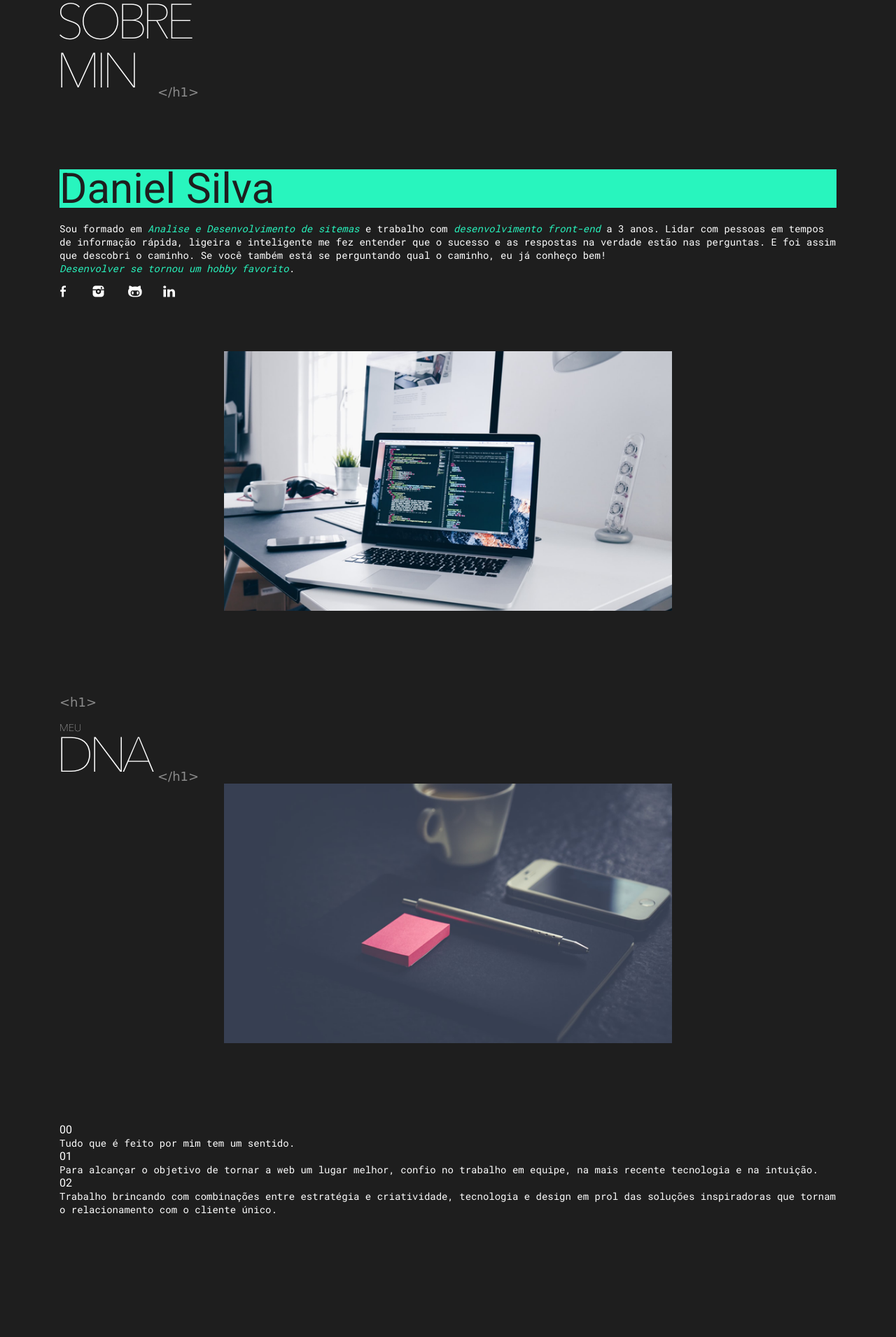
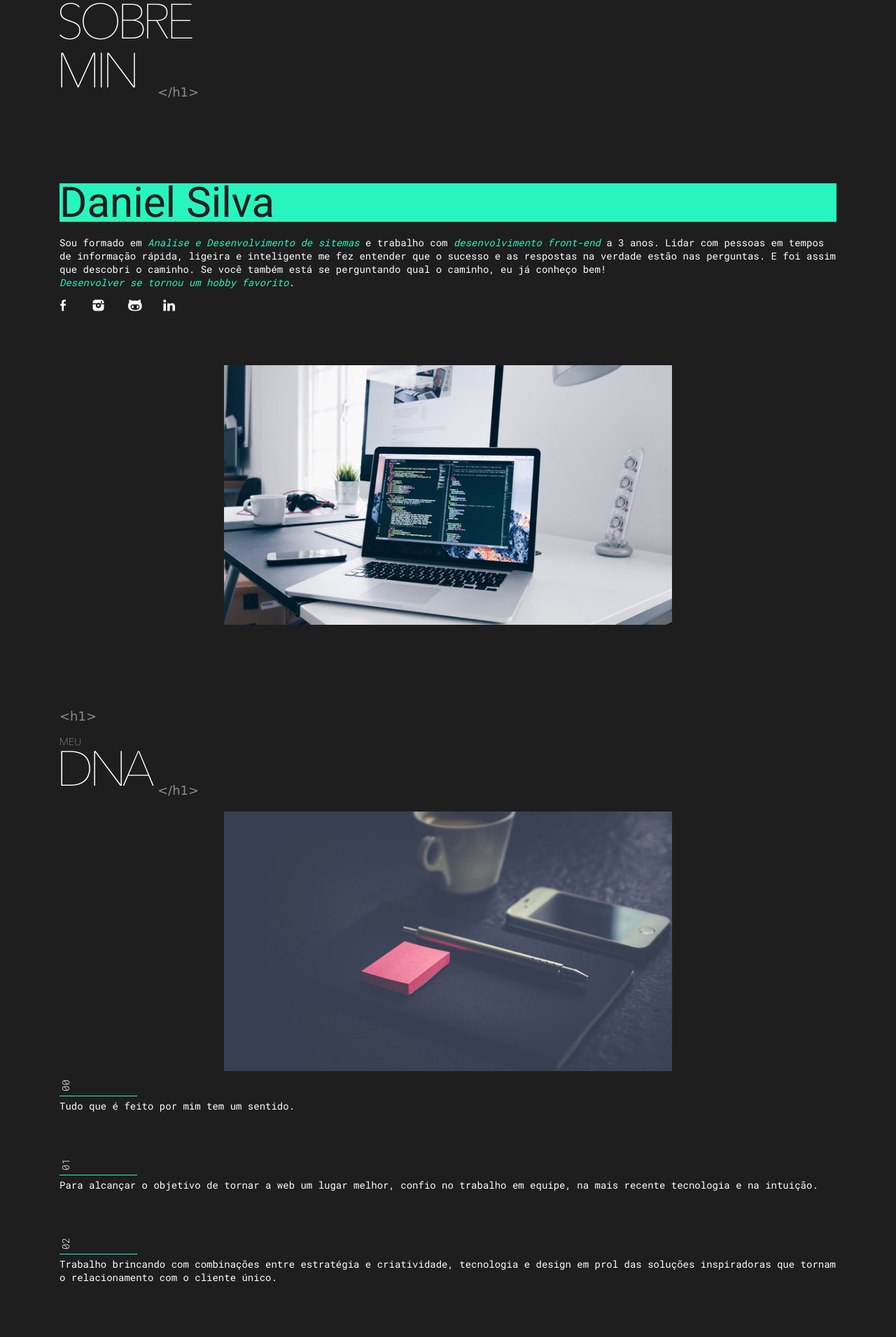
Before and after one commit to daniel-silva-dxp/danielsilva-dev, a PHP site: page / in a window 1280 px wide. Shown: the part 955-2866 px from the top of the page at 70% size. Before the commit the page ends 2690 px from the top, so only its background shows below. Run offline with PHP 8.4, Linux system fonts and the light colour scheme; some web fonts are replaced.

Commit message:
feat: finalizado posicionamento dos elementos e formatação dos testos da section MEU DNA

```diff
--- a/src/css/main.css
+++ b/src/css/main.css
@@ -174,6 +174,7 @@ button {
 	position: relative;
 	display: block;
 	margin-top: 140px;
+	margin-bottom: 20px;
 	text-transform: uppercase;
 	display: flex;
 	flex-direction: column;
@@ -469,6 +470,54 @@ span.clicked:hover {
 .thumb:hover {
 	opacity: .7;
 }
+
+/* MEU DNA */
+.dna {
+	position: relative;
+	height: auto;
+	padding-bottom: 20px;
+	display: flex;
+	flex-flow: column wrap;
+	justify-content: center;
+}
+.wrap-items {
+	height: 113px;
+}
+.wrap-items span {
+	font-family: 'Roboto Mono';
+	display: inline-block;
+	margin-bottom: 10px;
+	font-size: 14px;
+	font-weight: 300;
+	margin-right: 20px;
+	-webkit-transform: rotate(-90deg);
+	transform: rotate(-90deg);
+}
+.wrap-items p {
+	position: relative;
+}
+.wrap-items p::before {
+	display: block;
+	position: absolute;
+	top: -5px;
+	left: 0;
+	content: '';
+	width: 100%;
+	height: 1px;
+	background-color: var(--theme-color);
+	-webkit-transition: all .2s ease-out;
+	transition: all .2s ease-out;
+	-webkit-transform: scale(0.1, 1);
+	-ms-transform: scale(0.1, 1);
+	transform: scale(0.1, 1);
+	transform-origin: center left;
+}
+.wrap-items p:hover::before {
+	-webkit-transform: scale(1, 1);
+	-ms-transform: scale(1, 1);
+	transform: scale(1, 1);
+}
+
 /* SCROLLBAR */
 ::-webkit-scrollbar {
 	width: 7px !important;
@@ -563,10 +612,17 @@ span.clicked:hover {
 		align-content: center;
 		justify-content: space-between;
 	}
-	.wrap-text {
-		padding-right: 20px;
+	.wrap-text:first-child,
+	.wrap-text:last-child {
 		flex-basis: 690px;
 		height: 400px;
+	}
+	.wrap-text:first-child {
+		padding-right: 20px;
+	}
+	.wrap-text:last-child {
+		margin-top: 15px;
+		padding-left: 20px;
 	}
 	.photo {
 		position: relative;
```
